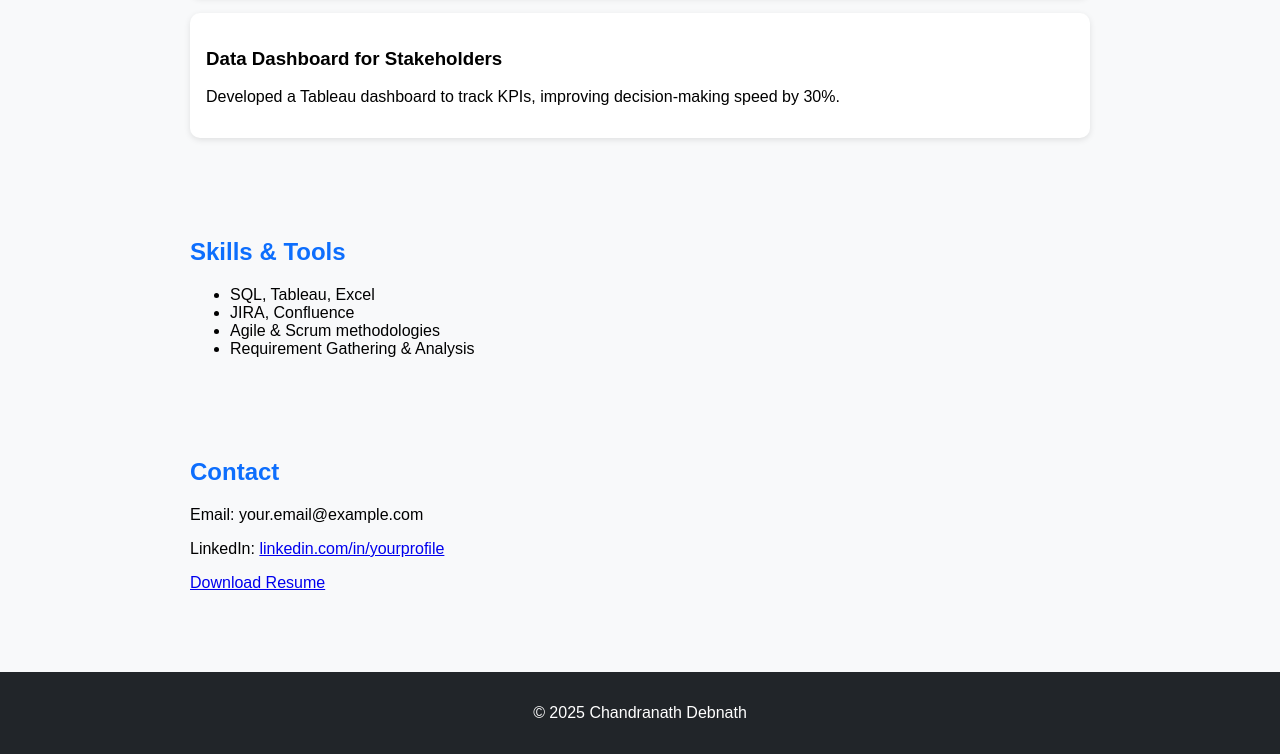
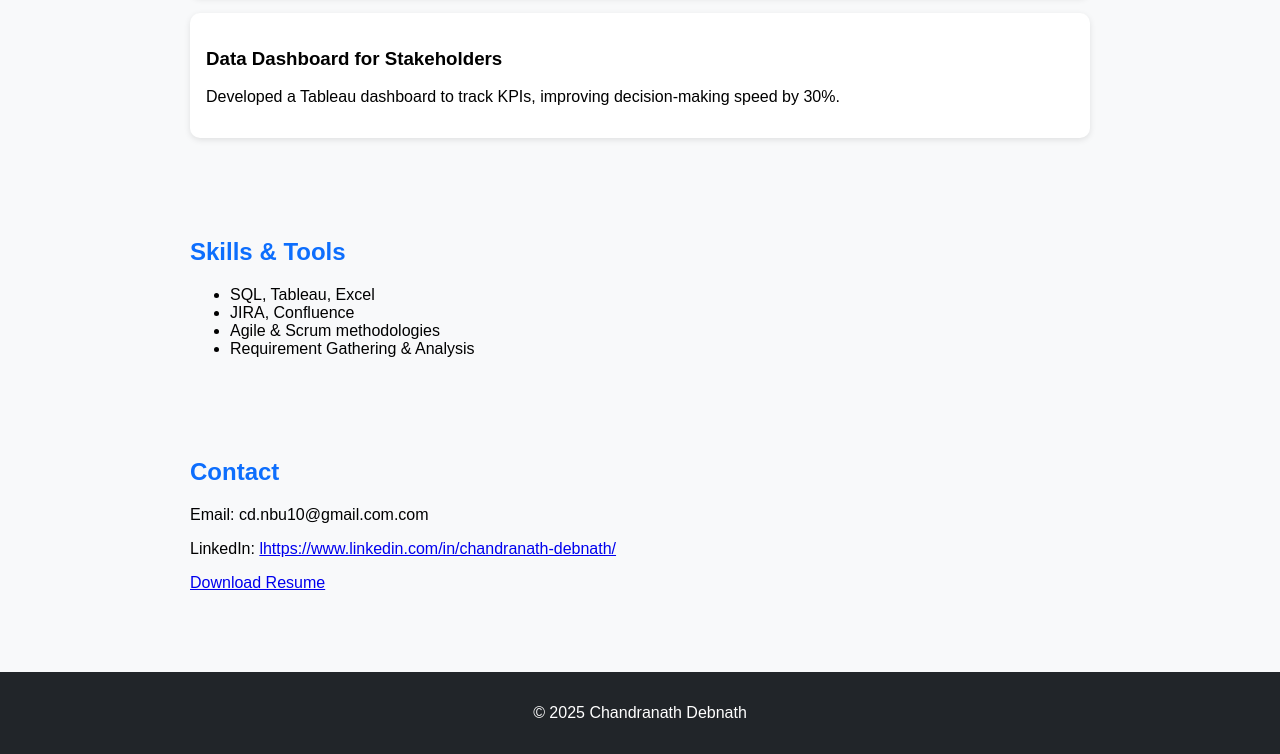
Before and after one commit to debnathonline/debnathonline.github.io, a plain HTML site: page index.html in a window 1280 px wide. Shown: the part 590-1344 px from the top of the page. Drawn offline with Linux system fonts and the light colour scheme.

Commit message:
Update index.html

```diff
--- a/index.html
+++ b/index.html
@@ -47,8 +47,8 @@
 
   <section>
     <h2>Contact</h2>
-    <p>Email: your.email@example.com</p>
-    <p>LinkedIn: <a href="https://linkedin.com/in/yourprofile" target="_blank">linkedin.com/in/yourprofile</a></p>
+    <p>Email: cd.nbu10@gmail.com.com</p>
+    <p>LinkedIn: <a href="https://linkedin.com/in/yourprofile" target="_blank">lhttps://www.linkedin.com/in/chandranath-debnath/</a></p>
     <p><a href="resume.pdf" target="_blank">Download Resume</a></p>
   </section>
 
```
